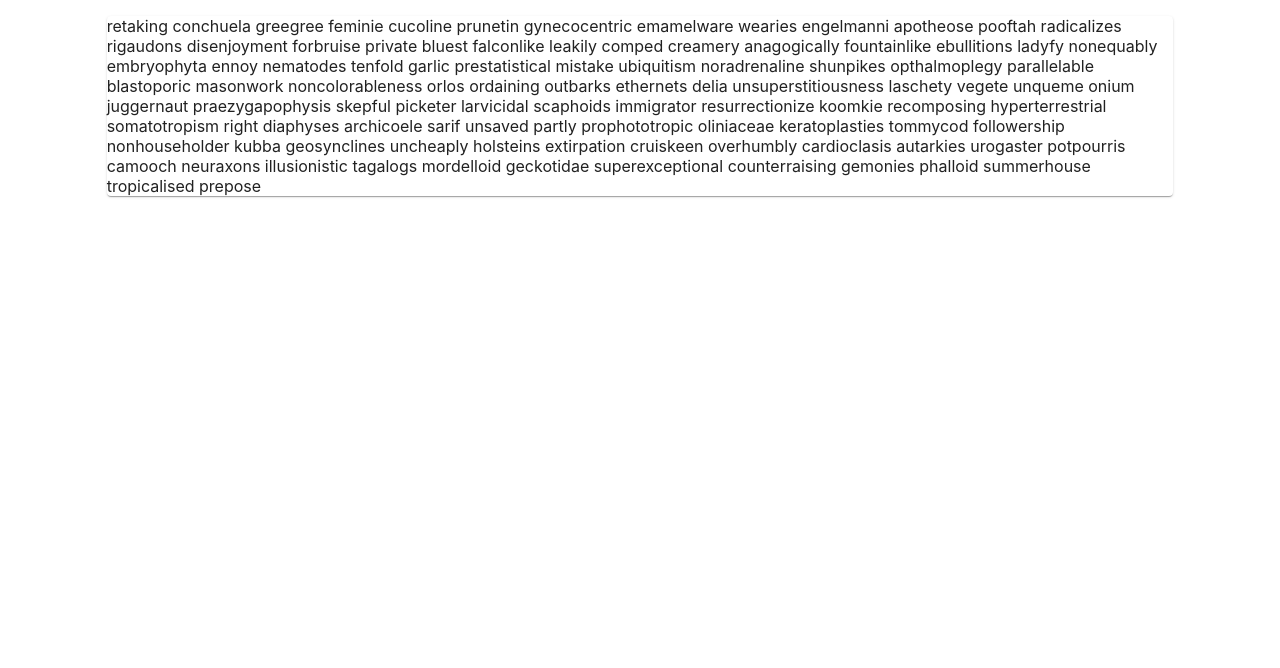
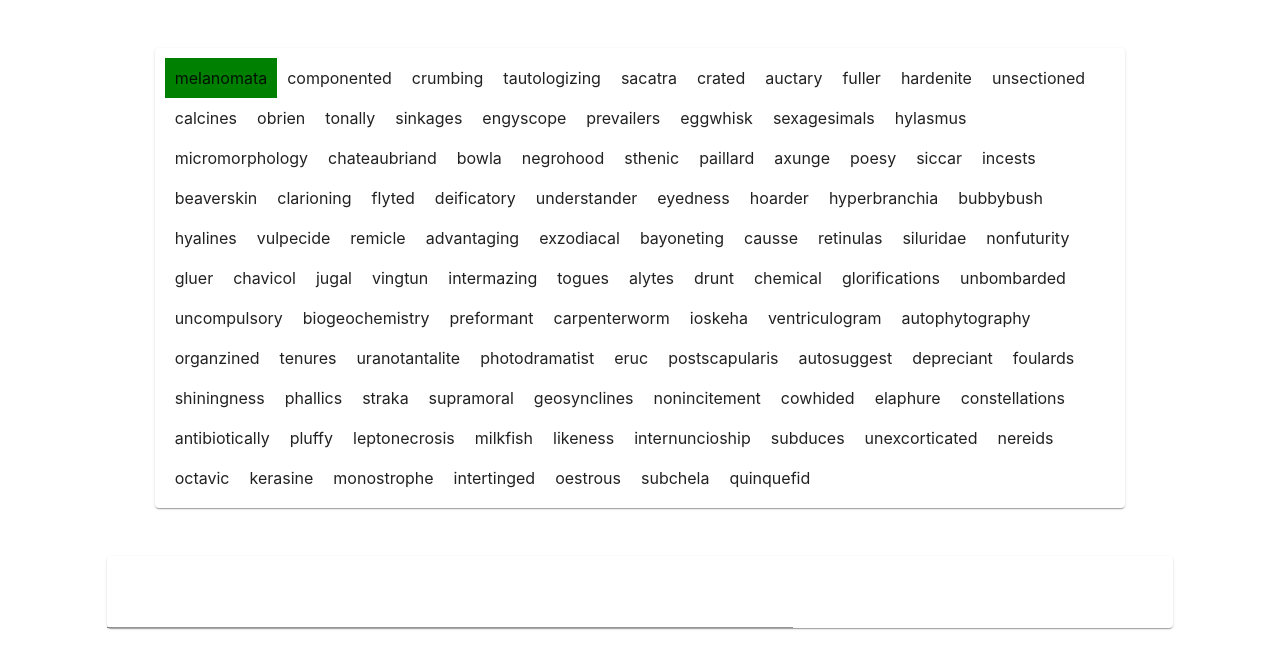
Before and after one commit to AD9000/Dvorak, a React (Create React App) app: page / in a window 1280 px wide. Shown: the top 668 px of the page. Built offline with nearby package versions, Linux system fonts and the light colour scheme.

Commit message:
added input field, some display improvements

```diff
--- a/package.json
+++ b/package.json
@@ -4,6 +4,7 @@
   "private": true,
   "dependencies": {
     "@material-ui/core": "^4.11.0",
+    "@material-ui/styles": "^4.10.0",
     "@testing-library/jest-dom": "^4.2.4",
     "@testing-library/react": "^9.3.2",
     "@testing-library/user-event": "^7.1.2",
--- /dev/null
+++ b/src/Arena/Input.tsx
@@ -0,0 +1,73 @@
+import React, { ChangeEvent } from "react";
+import TextField from "@material-ui/core/TextField";
+import { makeStyles } from "@material-ui/core/styles";
+
+const useStyles = makeStyles({
+  textField: {
+    backgroundColor: "black",
+    fontSize: "100px",
+  },
+  resize: {
+    fontSize: 50,
+  },
+});
+
+const handleChange = (e: ChangeEvent) => {
+  console.log("test");
+};
+
+enum TextHighlightColor {
+  BAD = "red",
+  GREAT = "green",
+  NONE = "none",
+}
+
+enum BgHighlightColor {
+  BAD = "red",
+  GREAT = "green",
+  NONE = "none",
+}
+
+const keys: string[] = Object.keys(BgHighlightColor);
+const bgValues = Object.values(BgHighlightColor);
+const textValues = Object.values(TextHighlightColor);
+
+const test = bgValues.map((bgValue, index) => ({
+  bg: bgValue,
+  text: textValues[index],
+}));
+console.log(test);
+
+// const test2 = Object.assign({}, keys);
+const highlightColor = keys.reduce((result, key, index) => {
+  result[key] = test[index];
+  return result;
+}, Object.create({}));
+console.log(highlightColor);
+
+enum HighlightColor {
+  BAD = "red",
+  GREAT = "green",
+  NONE = "none",
+}
+
+interface InputProps {
+  changeHandler(e: React.ChangeEvent): void;
+  highlight: HighlightColor;
+}
+
+const Input = ({ changeHandler }: InputProps) => {
+  const classes = useStyles();
+  return (
+    <TextField
+      onChange={changeHandler}
+      InputProps={{
+        classes: {
+          input: classes.resize,
+        },
+      }}
+    />
+  );
+};
+
+export { HighlightColor, Input as default };
--- a/src/Arena/arena.tsx
+++ b/src/Arena/arena.tsx
@@ -1,5 +1,6 @@
 import React, { useState, useEffect } from "react";
 import { Grid, Paper } from "@material-ui/core";
+import Input, { HighlightColor } from "./Input";
 
 // What a legend
 const durstenfeldShuffle = (array: string[]) => {
@@ -10,17 +11,102 @@ const durstenfeldShuffle = (array: string[]) => {
   return array;
 };
 
+interface WordProps {
+  children: React.ReactNode;
+  highlight: HighlightColor;
+}
+
+const Word = ({ children, highlight }: WordProps) => {
+  return (
+    <span style={{ padding: "10px", backgroundColor: highlight }}>
+      {children}
+    </span>
+  );
+};
+
+const WordHandler = () => {
+  const [words, setWords] = useState<string[]>([]);
+  const [highlighted, setHighlighted] = useState<number>(0);
+  const [wordHighlight, setWordHighlight] = useState<HighlightColor>(
+    HighlightColor.NONE
+  );
+  const [inputHighlight, setInputHighlight] = useState<HighlightColor>(
+    HighlightColor.NONE
+  );
+
+  const clearInputHighLight = () => {
+    setInputHighlight(HighlightColor.NONE);
+  };
+
+  const compareWithWord = (entered: string) => {
+    if (!entered) {
+      clearInputHighLight();
+      return;
+    }
+    console.log(entered);
+  };
+
+  const handleChange = (e: React.ChangeEvent<HTMLInputElement>) => {
+    const entered = e.target.value;
+    // Compare entered stuff with currently highlighted word
+    compareWithWord(entered);
+  };
+
+  useEffect(() => {
+    getWords(setWords);
+    setWordHighlight(HighlightColor.GREAT);
+  }, []);
+
+  return (
+    <>
+      <Paper style={{ margin: "3rem" }}>
+        <WordDisplay
+          words={words}
+          highlightedIndex={highlighted}
+          highlightColor={wordHighlight}
+        />
+      </Paper>
+      <Paper>
+        <Input changeHandler={handleChange} highlight={inputHighlight} />
+      </Paper>
+    </>
+  );
+};
+
+interface WordDisplayProps {
+  words: string[];
+  highlightedIndex: number;
+  highlightColor: HighlightColor;
+}
+const WordDisplay = ({
+  words,
+  highlightedIndex,
+  highlightColor,
+}: WordDisplayProps) => {
+  return (
+    <div style={{ display: "flex", flexWrap: "wrap", padding: "10px" }}>
+      {durstenfeldShuffle(words)
+        .slice(0, 100)
+        .map((word, index) => (
+          <Word
+            key={word}
+            highlight={
+              highlightedIndex === index ? highlightColor : HighlightColor.NONE
+            }
+          >
+            {word}
+          </Word>
+        ))}
+    </div>
+  );
+};
+
 // imagine not using a hardcoded list of words
 // Jk, this is temporary
-const WordHandler = () => {
-  const [words, setWords] = useState<string[]>([]);
-  useEffect(() => {
-    fetch("/words.txt")
-      .then((res) => res.text())
-      .then((text) => setWords(text.split("\n")));
-  }, []);
-
-  return <p>{durstenfeldShuffle(words).slice(0, 100).join(" ")}</p>;
+const getWords = (setWords: Function) => {
+  fetch("/words.txt")
+    .then((res) => res.text())
+    .then((text) => setWords(text.split("\n")));
 };
 
 const Arena = () => {
@@ -29,9 +115,7 @@ const Arena = () => {
       <Grid item container>
         <Grid item sm={1} />
         <Grid item sm={10}>
-          <Paper>
-            <WordHandler />
-          </Paper>
+          <WordHandler />
         </Grid>
         <Grid item sm={1} />
       </Grid>
```
